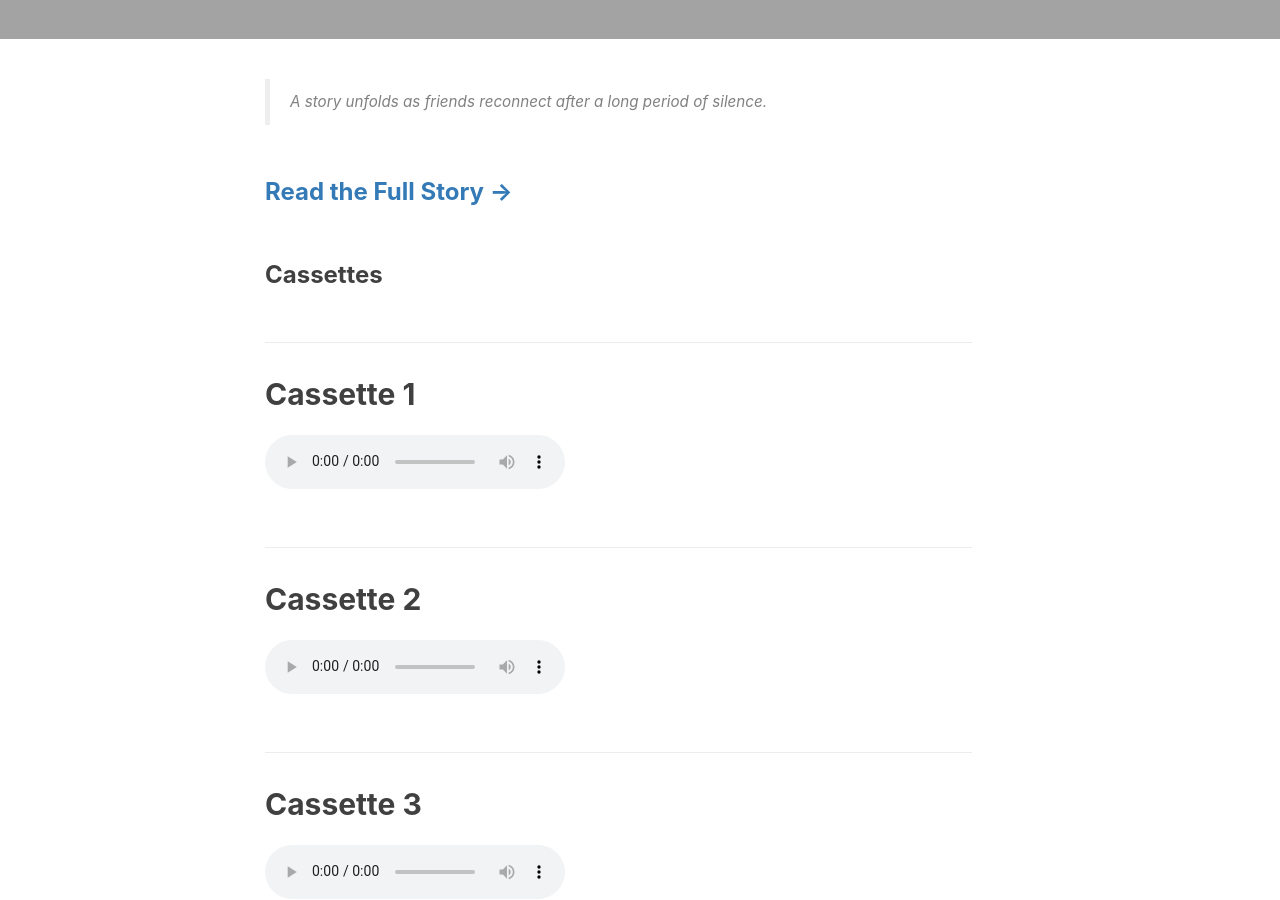
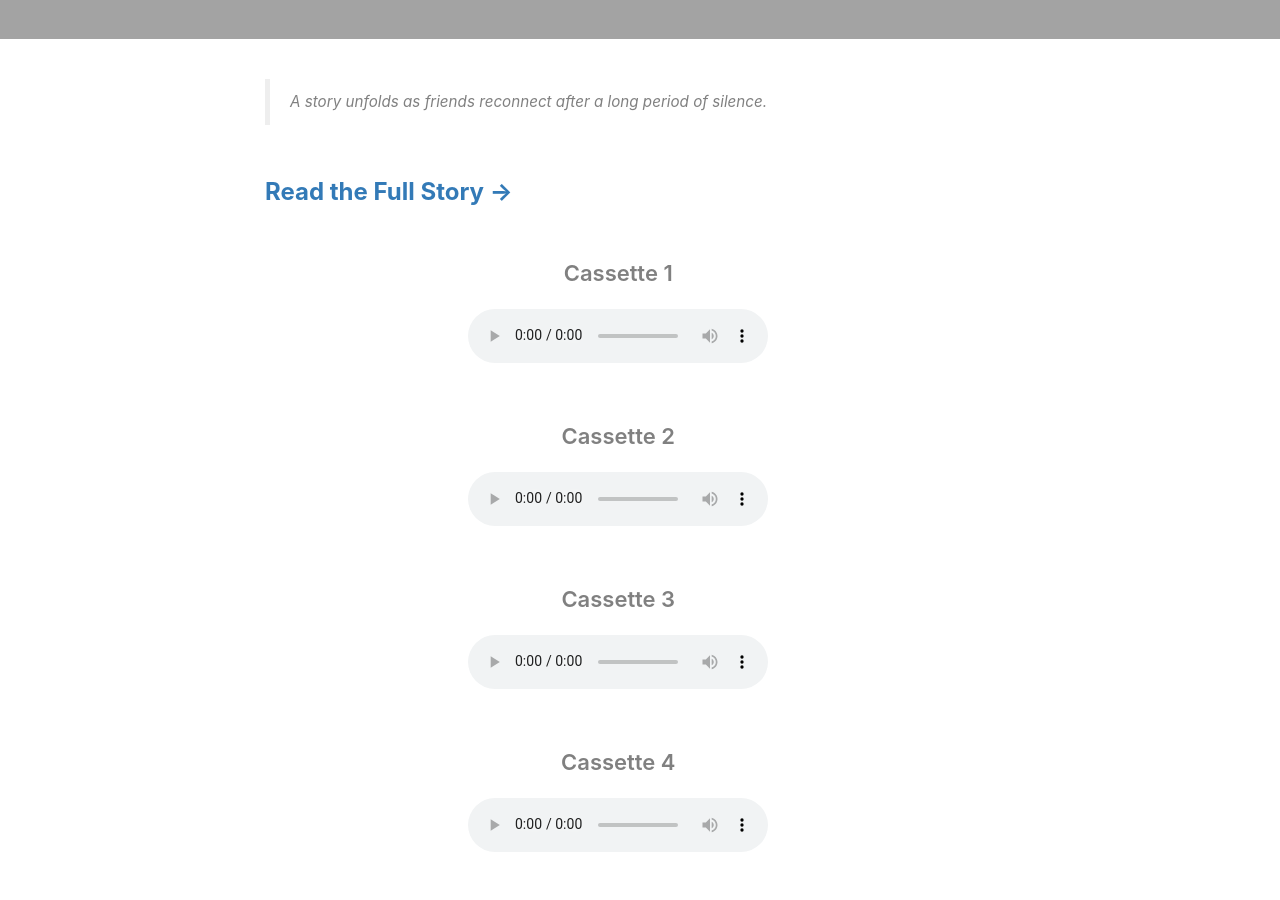
Before and after one commit to QuanPhanguyen/quanphanguyen.github.io, a Jekyll site: the page built from _posts/read_sf_plf/2022-11-11-dnd-01.md, in a window 1280 px wide and 900 px high, scrolled down 776 px. Built offline with Jekyll 4.4.1, drawn with Linux system fonts in a browser that asks for light colours; nearby versions of some CDN libraries; comment, search, counter and statistics services are not loaded.

Commit message:
center audios, fix path

```diff
--- a/_posts/read_sf_plf/2022-11-11-dnd-01.md
+++ b/_posts/read_sf_plf/2022-11-11-dnd-01.md
@@ -4,7 +4,7 @@ title:      "Can We Always Answer Necessities?"
 subtitle:   "Horror-Themed One-Shot"
 navcolor:   "invert"
 date:       2022-11-11
-header-img: "assets/images/CWAANPlan.png"
+header-img: "/assets/images/CWAANPlan.png"
 author:     "Quan"
 tags:
     - D&D
@@ -14,27 +14,34 @@ tags:
 
 ### [Read the Full Story →](https://docs.google.com/document/d/1JvL8ct6zylD3_QLy7GVMXUazlpboCU2eGJQ219yimQc/edit?tab=t.0) <!-- Link to full story -->
 
-### Cassettes
-## Cassette 1
-<audio controls>
-   <source src="assets/images/cassette1.mp3" type="audio/mpeg">
-   Your browser does not support the audio element.
-</audio>
+<div style="text-align: center;">
+   <h4>Cassette 1</h4>
+   <audio controls>
+       <source src="/assets/images/cassette1.mp3" type="audio/mpeg">
+       Your browser does not support the audio element.
+   </audio>
+</div>
 
-## Cassette 2
-<audio controls>
-   <source src="assets/images/cassette2.mp3" type="audio/mpeg">
-   Your browser does not support the audio element.
-</audio>
+<div style="text-align: center;">
+   <h4>Cassette 2</h4>
+   <audio controls>
+       <source src="/assets/images/cassette2.mp3" type="audio/mpeg">
+       Your browser does not support the audio element.
+   </audio>
+</div>
 
-## Cassette 3
-<audio controls>
-   <source src="assets/images/cassette3.mp3" type="audio/mpeg">
-   Your browser does not support the audio element.
-</audio>
+<div style="text-align: center;">
+   <h4>Cassette 3</h4>
+   <audio controls>
+       <source src="/assets/images/cassette3.mp3" type="audio/mpeg">
+       Your browser does not support the audio element.
+   </audio>
+</div>
 
-## Cassete 4
-<audio controls>
-   <source src="assets/images/cassette4.mp3" type="audio/mpeg">
-   Your browser does not support the audio element.
-</audio>
+<div style="text-align: center;">
+   <h4>Cassette 4</h4>
+   <audio controls>
+       <source src="/assets/images/cassette4.mp3" type="audio/mpeg">
+       Your browser does not support the audio element.
+   </audio>
+</div>
```
